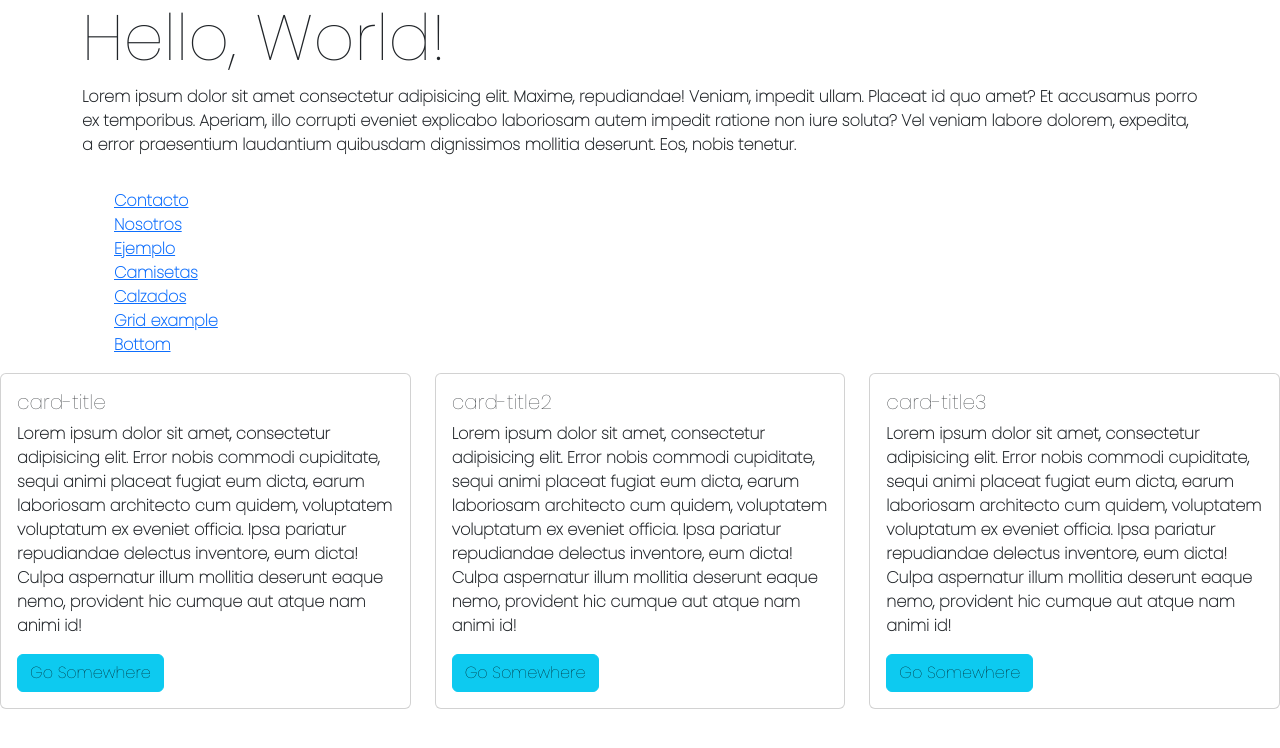
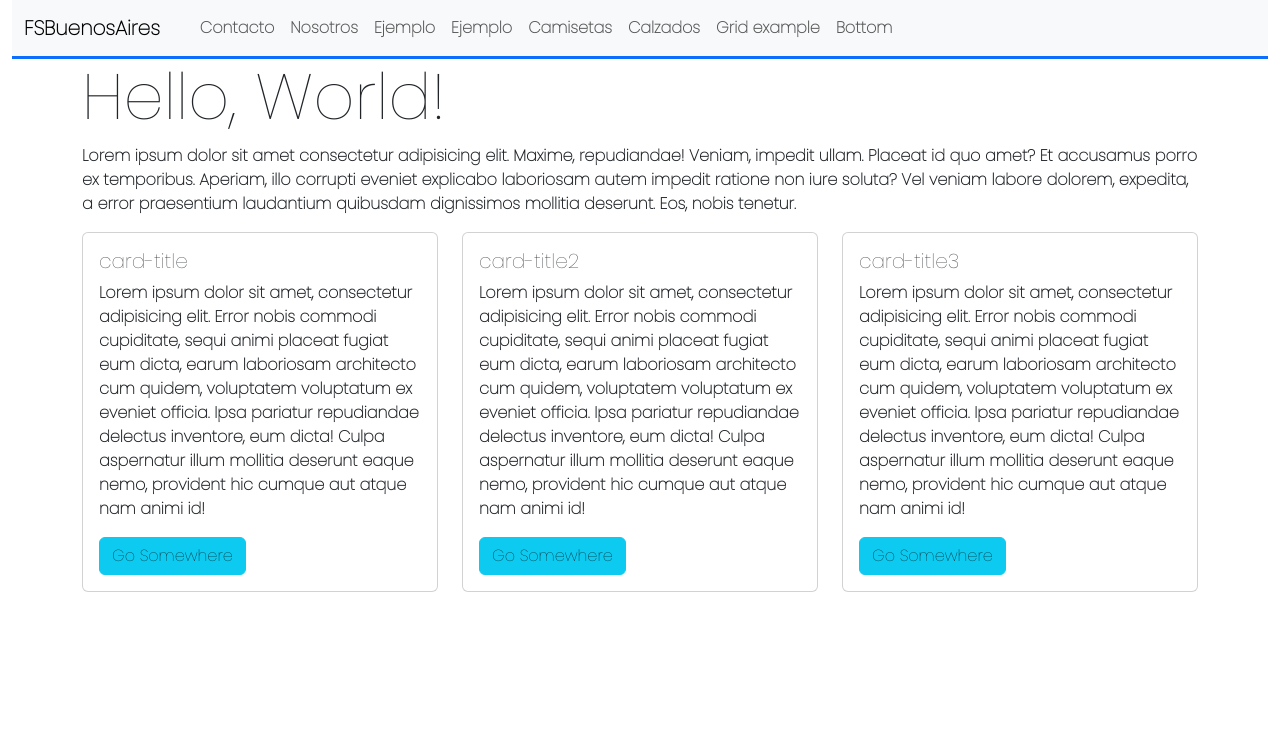
Before and after one commit to gustavomartinsilva/PreEntrega2-SILVA, a website: page index.html in a window 1280 px wide. Drawn offline with nearby package versions, Linux system fonts and the light colour scheme; files that its build step writes are made by us from their sources.

Commit message:
Responsive Bootstrap commit

```diff
--- a/index.html
+++ b/index.html
@@ -6,25 +6,38 @@
     <link rel="shortcut icon" href="./imagenes/0c62013c0dcded29a21309727dc632fe--shopping-carts-design-art.jpg" type="image/x-icon">
 </head>
 <body>
+<div class="container-fluid">
+  <!--BARRA DE NAVEGqACIÓN-->
+<nav class="navbar navbar-expand-md navbar-light bg-light border-3 border-bottom border-primary">
+  <div class="container-fluid">
+    <a href="#" class="navbar-brand">FSBuenosAires</a>
+    <button type="button" class="navbar-toggler" data-bs-toggle="collapse" data-bs-target="#MenuNavegacion">
+      <span class="navbar-toggler-icon"></span>
+    </button>
+    <div id="MenuNavegacion" class="collapse navbar-collapse">
+      <ul class="navbar-nav ms-3">
+        <li class="nav-item"><a class="nav-link" href="./pages/contacto.html">Contacto</a></li>
+        <li class="nav-item"><a class="nav-link" href="./pages/nosotros.html">Nosotros</a></li>
+        <li class="nav-item"><a class="nav-link" href="./pages/ejemplo.html">Ejemplo</a></li>
+        <li class="nav-item"><a class="nav-link" href="./pages/ejemplo.html">Ejemplo</a></li>
+        <li class="nav-item"><a class="nav-link" href="./pages/camisetas.html">Camisetas</a></li>
+        <li class="nav-item"><a class="nav-link" href="pages/calzados.html">Calzados</a></li>
+        <li class="nav-item"><a class="nav-link" href="/pages/grid.html">Grid example</a></li>
+        <li class="nav-item"><a class="bottom nav-link" href="#Bottom">Bottom</a></li>
+      </ul>
+    </div>
+  </div>
+</nav>
+</div>
+  <!--Primer contenedor-->
 <div class="container">
   <div class="row">
     <h1 class="display-3">Hello, World!</h1>
     <p>Lorem ipsum dolor sit amet consectetur adipisicing elit. Maxime, repudiandae! Veniam, impedit ullam. Placeat id quo amet? Et accusamus porro ex temporibus. Aperiam, illo corrupti eveniet explicabo laboriosam autem impedit ratione non iure soluta? Vel veniam labore dolorem, expedita, a error praesentium laudantium quibusdam dignissimos mollitia deserunt. Eos, nobis tenetur.
     </p>
-    <p>
-    </div>
-     <ul class="search_container">
-         <li><a href="./pages/contacto.html">Contacto</a></li>
-         <li><a href="./pages/nosotros.html">Nosotros</a></li>
-         <li><a href="./pages/ejemplo.html">Ejemplo</a>
-         <li><a href="./pages/camisetas.html">Camisetas</a></li>
-         <li><a href="pages/calzados.html">Calzados</a></li>
-         <li><a href="/pages/grid.html">Grid example</a></li>
-         <li><a class="bottom" href="#Bottom">Bottom</a></li>
-    </ul>
-    </div>
-    </p>
   </div>
+
+<!--Segundo Contenedor-->
   <div class="row">
     <div class="col-sm-12 col-md-6 col-lg-4 col-xl-4">
       <div class="card">
```
